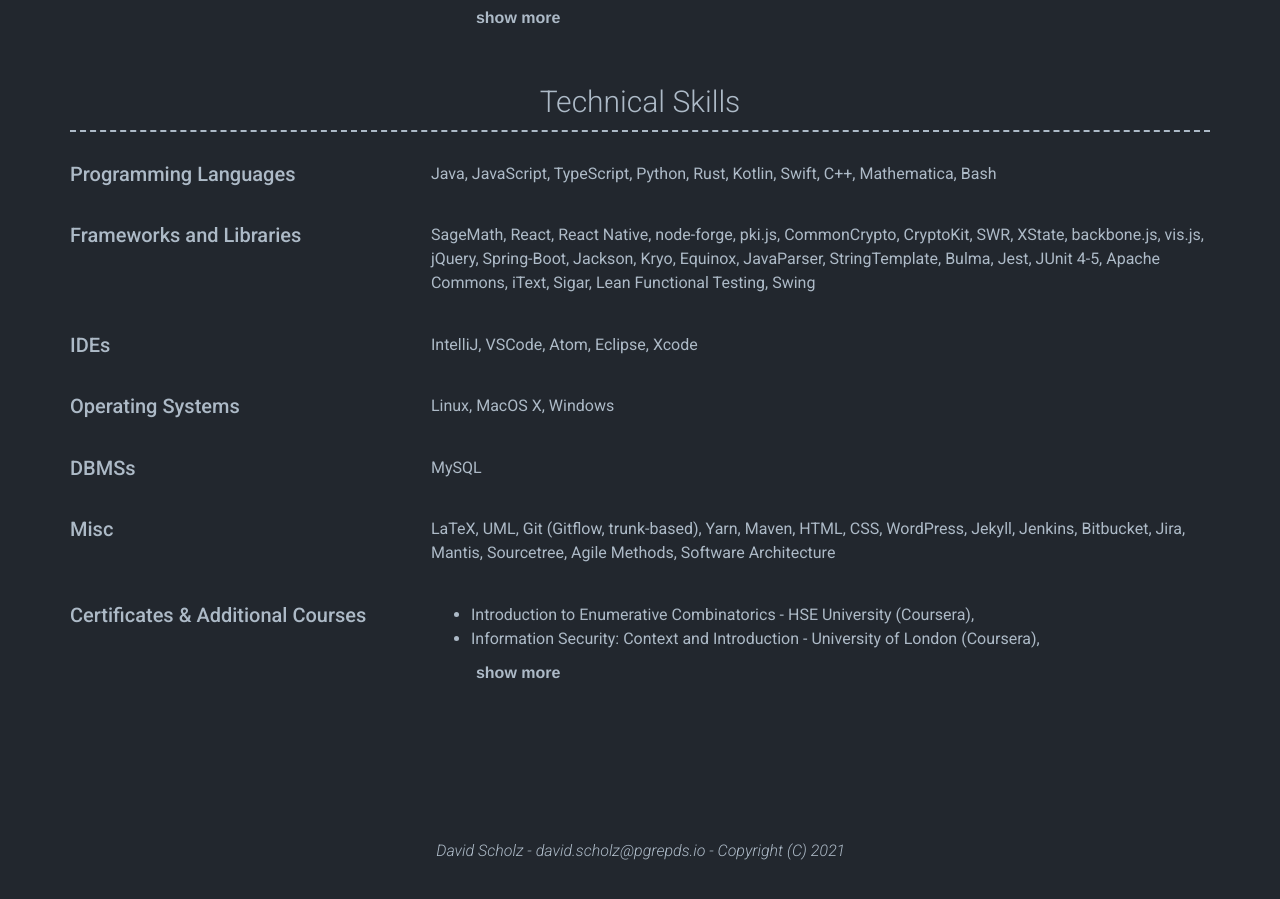
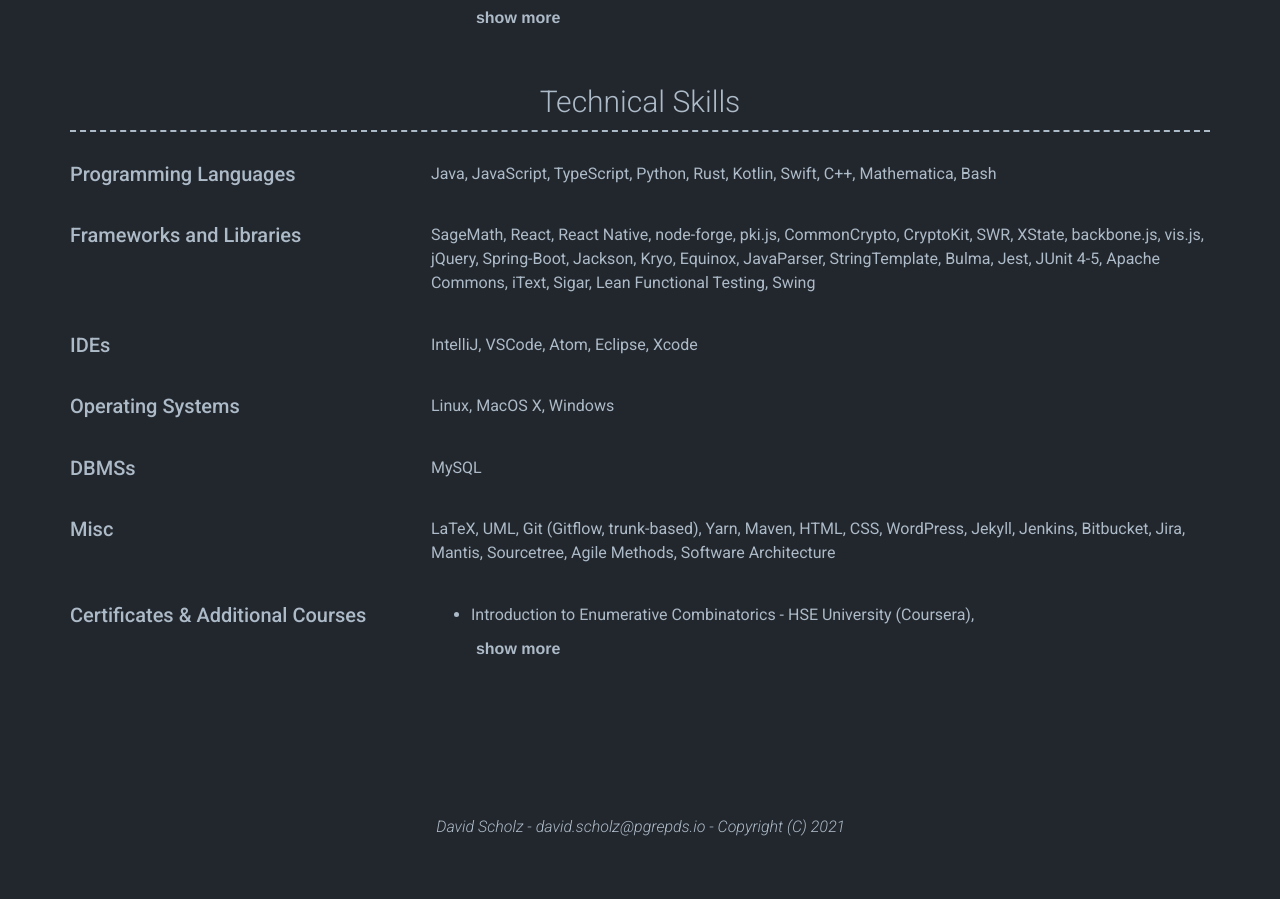
Before and after one commit to pgrepds/pgrepds.github.io, a Jekyll site: the page built from _pages/resume.html, in a window 1280 px wide and 900 px high, scrolled down 1489 px. Built offline with Jekyll 4.4.1, drawn with Linux system fonts in a browser that asks for light colours; nearby versions of some CDN libraries; a style sheet for code colours, icons or effects is not loaded; after the commit the page ends 2365 px from its top, so only the background shows below that.

Commit message:
update cv

```diff
--- a/_data/cv.yml
+++ b/_data/cv.yml
@@ -126,11 +126,9 @@
           <input type="checkbox" class="read-more-state" id="position-4" />
           <ul class="read-more-wrap">
             <li>Introduction to Enumerative Combinatorics - HSE University (Coursera),</li>
-            <li>Information Security: Context and Introduction - University of London (Coursera),</li>
             <li class="read-more-target">Certified Tester Foundation Level (CTFL) - German Testing Board e.V.,</li>
             <li class="read-more-target">The Complete React Native + Hooks Course (Udemy),</li>
-            <li class="read-more-target">The Modern JavaScript Bootcamp Course (Udemy),</li>
-            <li class="read-more-target">Programming in Mathematica (Udemy).</li>
+            <li class="read-more-target">The Modern JavaScript Bootcamp Course (Udemy).</li>
           </ul>
           <label for="position-4" class="read-more-trigger"></label>
         </div>
```
